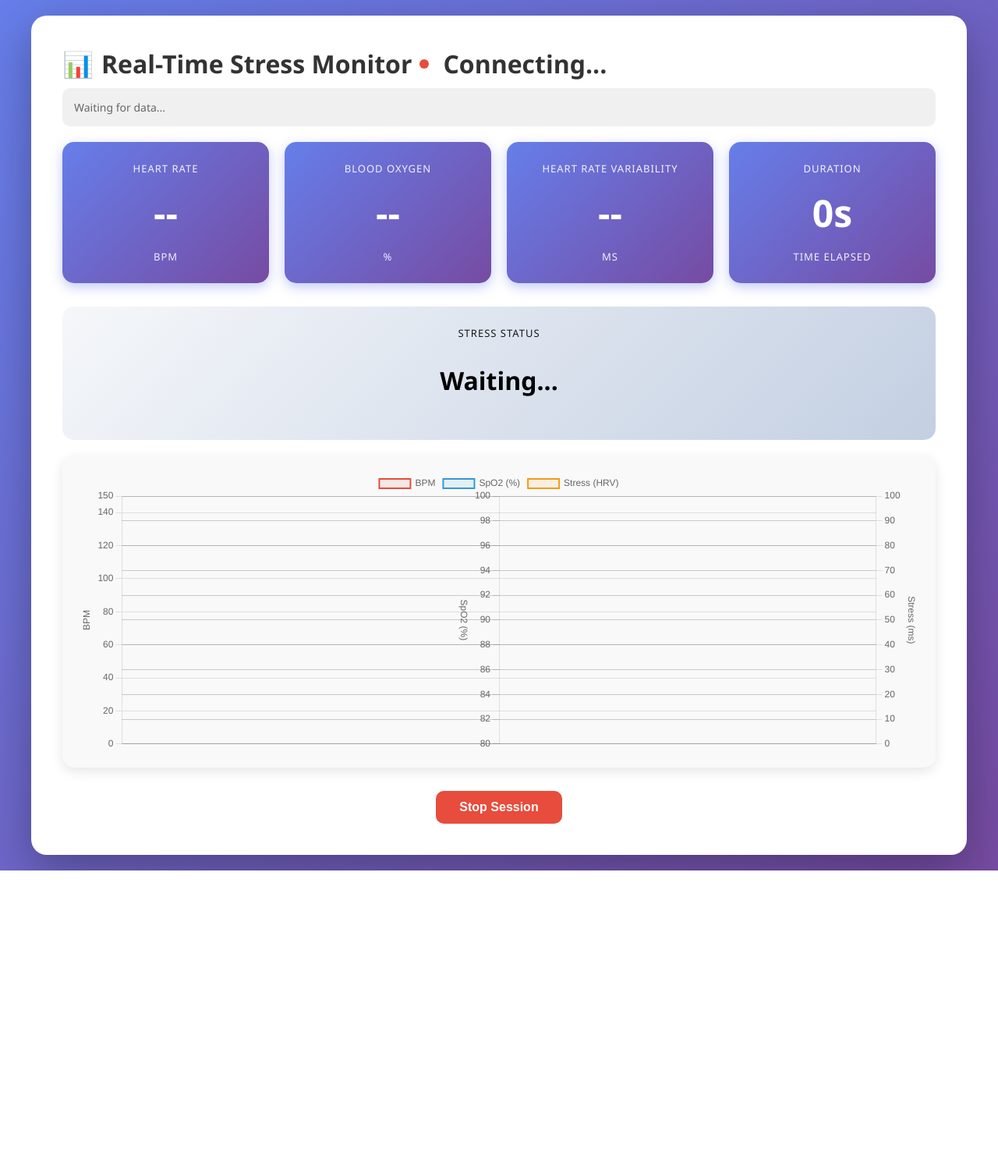
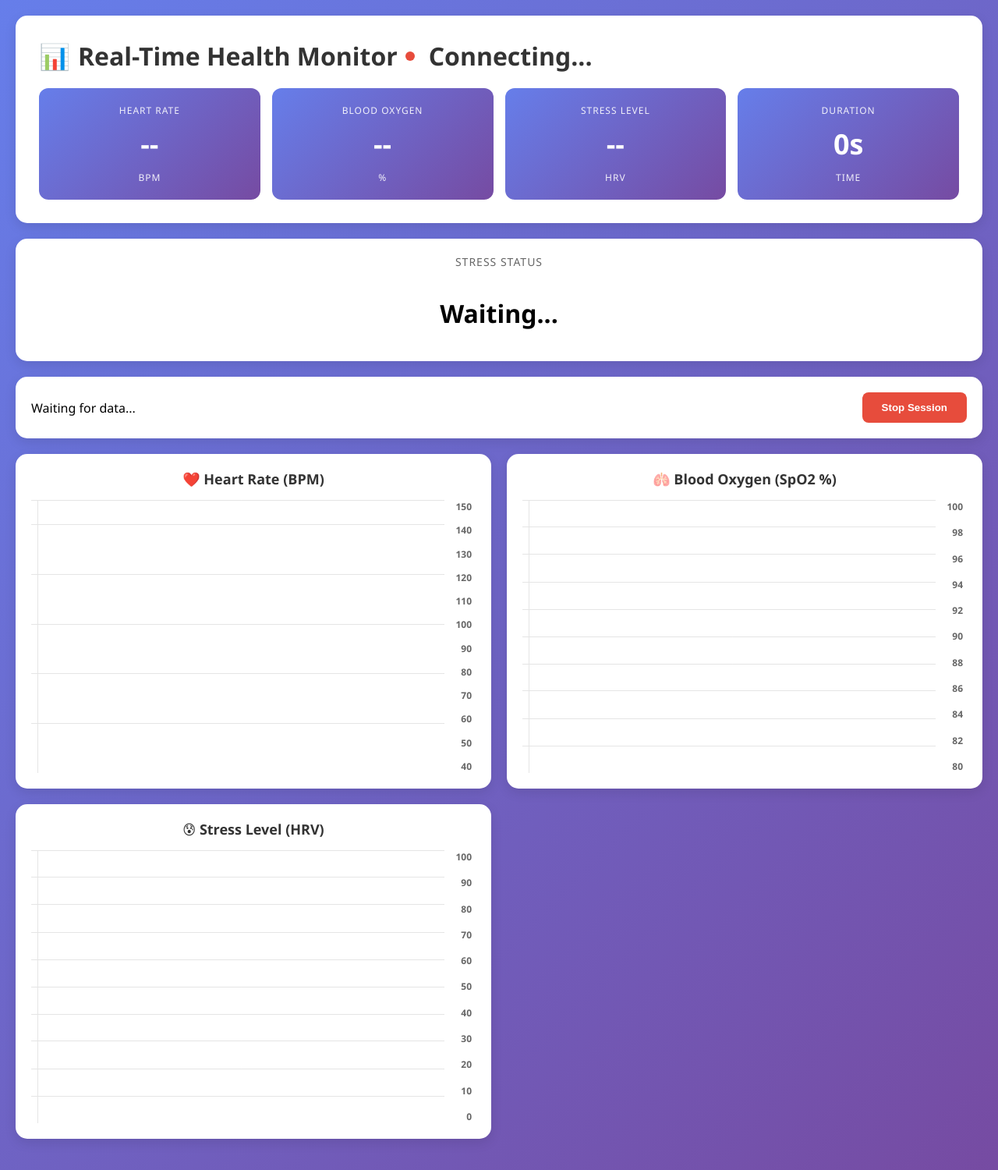
Before and after one commit to ceetahSG/Stress-Monitor-Device, a Flask app: page /api/live in a window 1280 px wide. Shown: the whole page at 78% size. Before the commit the page ends 1116 px from the top, so only its background shows below. Run offline with Flask 3, Linux system fonts and the light colour scheme; some libraries are stand-ins or nearby versions.

Commit message:
final version

```diff
--- a/templates/live_dashboard.html
+++ b/templates/live_dashboard.html
@@ -22,84 +22,133 @@
         }
 
         .container {
-            max-width: 1200px;
+            max-width: 1400px;
             margin: 0 auto;
+        }
+
+        .header {
             background: white;
-            border-radius: 20px;
-            box-shadow: 0 20px 60px rgba(0, 0, 0, 0.3);
-            padding: 40px;
+            border-radius: 15px;
+            padding: 30px;
+            margin-bottom: 20px;
+            box-shadow: 0 5px 15px rgba(0, 0, 0, 0.1);
         }
 
         h1 {
             color: #333;
-            margin-bottom: 10px;
+            margin-bottom: 15px;
             display: flex;
             align-items: center;
             gap: 10px;
         }
 
-        .status-bar {
-            background: #f0f0f0;
-            padding: 15px;
-            border-radius: 10px;
-            margin-bottom: 20px;
-            color: #666;
-            font-size: 14px;
-        }
-
         .metrics {
             display: grid;
-            grid-template-columns: repeat(auto-fit, minmax(200px, 1fr));
-            gap: 20px;
-            margin-bottom: 30px;
+            grid-template-columns: repeat(auto-fit, minmax(150px, 1fr));
+            gap: 15px;
+            margin-top: 20px;
         }
 
         .metric {
             background: linear-gradient(135deg, #667eea 0%, #764ba2 100%);
             color: white;
-            padding: 25px;
-            border-radius: 15px;
+            padding: 20px;
+            border-radius: 12px;
             text-align: center;
-            box-shadow: 0 5px 15px rgba(102, 126, 234, 0.4);
         }
 
         .metric-value {
-            font-size: 48px;
+            font-size: 36px;
             font-weight: bold;
-            margin: 15px 0;
+            margin: 10px 0;
         }
 
         .metric-label {
-            font-size: 13px;
+            font-size: 12px;
             opacity: 0.9;
             text-transform: uppercase;
             letter-spacing: 1px;
         }
 
-        .chart-container {
-            position: relative;
-            height: 400px;
-            margin-bottom: 30px;
-            background: #f9f9f9;
+        .charts-grid {
+            display: grid;
+            grid-template-columns: repeat(auto-fit, minmax(450px, 1fr));
+            gap: 20px;
+            margin-bottom: 20px;
+        }
+
+        .chart-card {
+            background: white;
             border-radius: 15px;
             padding: 20px;
             box-shadow: 0 5px 15px rgba(0, 0, 0, 0.1);
+            position: relative;
+        }
+
+        .chart-card h2 {
+            color: #333;
+            font-size: 18px;
+            margin-bottom: 15px;
+            text-align: center;
+        }
+
+        .chart-wrapper {
+            position: relative;
+            height: 350px;
+            display: flex;
+            align-items: center;
+        }
+
+        .chart-container {
+            position: relative;
+            height: 100%;
+            flex: 1;
+            margin-right: 40px;
+        }
+
+        .values-axis {
+            position: absolute;
+            right: 0;
+            top: 0;
+            height: 100%;
+            display: flex;
+            flex-direction: column;
+            justify-content: space-between;
+            text-align: right;
+            font-size: 12px;
+            color: #666;
+            font-weight: bold;
+            padding-right: 5px;
+        }
+
+        .status-bar {
+            background: white;
+            border-radius: 15px;
+            padding: 20px;
+            margin-bottom: 20px;
+            box-shadow: 0 5px 15px rgba(0, 0, 0, 0.1);
+            display: flex;
+            justify-content: space-between;
+            align-items: center;
+            flex-wrap: wrap;
+            gap: 15px;
         }
 
         .stress-indicator {
-            background: linear-gradient(135deg, #f5f7fa 0%, #c3cfe2 100%);
-            padding: 25px;
+            background: white;
             border-radius: 15px;
+            padding: 20px;
+            box-shadow: 0 5px 15px rgba(0, 0, 0, 0.1);
             text-align: center;
             margin-bottom: 20px;
         }
 
-        .stress-level {
+        .stress-status {
             font-size: 32px;
             font-weight: bold;
-            margin: 15px 0;
-            padding: 15px;
-            border-radius: 10px;
+            padding: 20px;
+            border-radius: 12px;
+            margin-top: 15px;
         }
 
         .stress-high {
@@ -115,33 +164,6 @@
         .stress-low {
             background: #e8f5e9;
             color: #2e7d32;
-        }
-
-        .button-group {
-            display: flex;
-            gap: 10px;
-            justify-content: center;
-        }
-
-        button {
-            padding: 12px 30px;
-            border: none;
-            border-radius: 10px;
-            font-size: 16px;
-            cursor: pointer;
-            transition: all 0.3s;
-            font-weight: bold;
-        }
-
-        .btn-stop {
-            background: #e74c3c;
-            color: white;
-        }
-
-        .btn-stop:hover {
-            background: #c0392b;
-            transform: translateY(-2px);
-            box-shadow: 0 5px 15px rgba(231, 76, 60, 0.4);
         }
 
         .connection-indicator {
@@ -173,21 +195,34 @@
                 opacity: 0.5;
             }
         }
+
+        .btn-stop {
+            background: #e74c3c;
+            color: white;
+            padding: 12px 25px;
+            border: none;
+            border-radius: 8px;
+            cursor: pointer;
+            font-weight: bold;
+            transition: all 0.3s;
+        }
+
+        .btn-stop:hover {
+            background: #c0392b;
+            transform: translateY(-2px);
+        }
     </style>
 </head>
 
 <body>
     <div class="container">
+        <div class="header">
             <h1>
                 <span>📊</span>
-            Real-Time Stress Monitor
+                Real-Time Health Monitor
                 <span class="connection-indicator disconnected" id="connectionIndicator"></span>
                 <span id="connectionStatus">Connecting...</span>
             </h1>
-
-        <div class="status-bar">
-            <span id="statusText">Waiting for data...</span>
-        </div>
 
             <div class="metrics">
                 <div class="metric">
@@ -201,122 +236,227 @@
                     <div class="metric-label">%</div>
                 </div>
                 <div class="metric">
-                <div class="metric-label">Heart Rate Variability</div>
+                    <div class="metric-label">Stress Level</div>
                     <div class="metric-value" id="stress">--</div>
-                <div class="metric-label">ms</div>
+                    <div class="metric-label">HRV</div>
                 </div>
                 <div class="metric">
                     <div class="metric-label">Duration</div>
                     <div class="metric-value" id="duration">0s</div>
-                <div class="metric-label">Time Elapsed</div>
+                    <div class="metric-label">Time</div>
+                </div>
             </div>
         </div>
 
         <div class="stress-indicator">
-            <div class="metric-label">Stress Status</div>
-            <div class="stress-level" id="stressStatus">Waiting...</div>
+            <div style="font-size: 14px; color: #666; text-transform: uppercase; letter-spacing: 1px;">Stress Status
+            </div>
+            <div class="stress-status" id="stressStatus">Waiting...</div>
         </div>
 
-        <div class="chart-container">
-            <canvas id="liveChart"></canvas>
+        <div class="status-bar">
+            <div id="statusText">Waiting for data...</div>
+            <button class="btn-stop" onclick="stopSession()">Stop Session</button>
         </div>
 
-        <div class="button-group">
-            <button class="btn-stop" onclick="stopSession()">Stop Session</button>
+        <div class="charts-grid">
+            <div class="chart-card">
+                <h2>❤️ Heart Rate (BPM)</h2>
+                <div class="chart-wrapper">
+                    <div class="chart-container">
+                        <canvas id="bpmChart"></canvas>
+                    </div>
+                    <div class="values-axis" id="bpmAxis">
+                        <div>150</div>
+                        <div>140</div>
+                        <div>130</div>
+                        <div>120</div>
+                        <div>110</div>
+                        <div>100</div>
+                        <div>90</div>
+                        <div>80</div>
+                        <div>70</div>
+                        <div>60</div>
+                        <div>50</div>
+                        <div>40</div>
+                    </div>
+                </div>
+            </div>
+
+            <div class="chart-card">
+                <h2>🫁 Blood Oxygen (SpO2 %)</h2>
+                <div class="chart-wrapper">
+                    <div class="chart-container">
+                        <canvas id="spo2Chart"></canvas>
+                    </div>
+                    <div class="values-axis" id="spo2Axis">
+                        <div>100</div>
+                        <div>98</div>
+                        <div>96</div>
+                        <div>94</div>
+                        <div>92</div>
+                        <div>90</div>
+                        <div>88</div>
+                        <div>86</div>
+                        <div>84</div>
+                        <div>82</div>
+                        <div>80</div>
+                    </div>
+                </div>
+            </div>
+
+            <div class="chart-card">
+                <h2>😰 Stress Level (HRV)</h2>
+                <div class="chart-wrapper">
+                    <div class="chart-container">
+                        <canvas id="stressChart"></canvas>
+                    </div>
+                    <div class="values-axis" id="stressAxis">
+                        <div>100</div>
+                        <div>90</div>
+                        <div>80</div>
+                        <div>70</div>
+                        <div>60</div>
+                        <div>50</div>
+                        <div>40</div>
+                        <div>30</div>
+                        <div>20</div>
+                        <div>10</div>
+                        <div>0</div>
+                    </div>
+                </div>
+            </div>
         </div>
     </div>
 
     <script>
         const socket = io();
-        let chart = null;
+        let bpmChart = null;
+        let spo2Chart = null;
+        let stressChart = null;
+
         let chartData = {
             labels: [],
             bpm: [],
             spo2: [],
             stress: []
         };
+
         let sessionId = null;
         let startTime = null;
         let dataPoints = 0;
 
-        const ctx = document.getElementById('liveChart').getContext('2d');
-
-        function initChart() {
-            if (chart) chart.destroy();
-
-            chart = new Chart(ctx, {
+        // Initialize Charts
+        function initCharts() {
+            // BPM Chart
+            let bpmCtx = document.getElementById('bpmChart').getContext('2d');
+            if (bpmChart) bpmChart.destroy();
+            bpmChart = new Chart(bpmCtx, {
                 type: 'line',
                 data: {
                     labels: chartData.labels,
-                    datasets: [
-                        {
+                    datasets: [{
                         label: 'BPM',
                         data: chartData.bpm,
                         borderColor: '#e74c3c',
                         backgroundColor: 'rgba(231, 76, 60, 0.1)',
-                            borderWidth: 2,
+                        borderWidth: 3,
                         tension: 0.4,
                         fill: true,
-                            yAxisID: 'y'
+                        pointRadius: 2,
+                        pointBackgroundColor: '#e74c3c'
+                    }]
                 },
-                        {
-                            label: 'SpO2 (%)',
+                options: {
+                    responsive: true,
+                    maintainAspectRatio: false,
+                    plugins: {
+                        legend: { display: false }
+                    },
+                    scales: {
+                        y: {
+                            min: 40,
+                            max: 150,
+                            ticks: { display: false }
+                        },
+                        x: {
+                            display: false
+                        }
+                    }
+                }
+            });
+
+            // SpO2 Chart
+            let spo2Ctx = document.getElementById('spo2Chart').getContext('2d');
+            if (spo2Chart) spo2Chart.destroy();
+            spo2Chart = new Chart(spo2Ctx, {
+                type: 'line',
+                data: {
+                    labels: chartData.labels,
+                    datasets: [{
+                        label: 'SpO2 %',
                         data: chartData.spo2,
                         borderColor: '#3498db',
                         backgroundColor: 'rgba(52, 152, 219, 0.1)',
-                            borderWidth: 2,
+                        borderWidth: 3,
                         tension: 0.4,
                         fill: true,
-                            yAxisID: 'y1'
+                        pointRadius: 2,
+                        pointBackgroundColor: '#3498db'
+                    }]
                 },
-                        {
+                options: {
+                    responsive: true,
+                    maintainAspectRatio: false,
+                    plugins: {
+                        legend: { display: false }
+                    },
+                    scales: {
+                        y: {
+                            min: 80,
+                            max: 100,
+                            ticks: { display: false }
+                        },
+                        x: {
+                            display: false
+                        }
+                    }
+                }
+            });
+
+            // Stress Chart
+            let stressCtx = document.getElementById('stressChart').getContext('2d');
+            if (stressChart) stressChart.destroy();
+            stressChart = new Chart(stressCtx, {
+                type: 'line',
+                data: {
+                    labels: chartData.labels,
+                    datasets: [{
                         label: 'Stress (HRV)',
                         data: chartData.stress,
                         borderColor: '#f39c12',
                         backgroundColor: 'rgba(243, 156, 18, 0.1)',
-                            borderWidth: 2,
+                        borderWidth: 3,
                         tension: 0.4,
                         fill: true,
-                            yAxisID: 'y2'
-                        }
-                    ]
+                        pointRadius: 2,
+                        pointBackgroundColor: '#f39c12'
+                    }]
                 },
                 options: {
                     responsive: true,
                     maintainAspectRatio: false,
-                    interaction: {
-                        mode: 'index',
-                        intersect: false,
-                    },
                     plugins: {
-                        legend: {
-                            position: 'top',
-                        }
+                        legend: { display: false }
                     },
                     scales: {
                         y: {
-                            type: 'linear',
-                            display: true,
-                            position: 'left',
-                            title: { display: true, text: 'BPM' },
                             min: 0,
-                            max: 150
+                            max: 100,
+                            ticks: { display: false }
                         },
-                        y1: {
-                            type: 'linear',
-                            display: true,
-                            position: 'center',
-                            title: { display: true, text: 'SpO2 (%)' },
-                            min: 80,
-                            max: 100
-                        },
-                        y2: {
-                            type: 'linear',
-                            display: true,
-                            position: 'right',
-                            title: { display: true, text: 'Stress (ms)' },
-                            min: 0,
-                            max: 100
+                        x: {
+                            display: false
                         }
                     }
                 }
@@ -328,13 +468,15 @@
             document.getElementById('spo2').textContent = spo2 || '--';
             document.getElementById('stress').textContent = stress ? stress.toFixed(1) : '--';
 
+            // Update stress status
             let stressText = 'Waiting...';
             let stressClass = '';
+
             if (stress > 0) {
-                if (stress < 25) {
-                    stressText = '🔴 HIGH STRESS';
+                if (stress > 70) {
+                    stressText = '🔴 HIGHLY STRESSED';
                     stressClass = 'stress-high';
-                } else if (stress < 40) {
+                } else if (stress > 40) {
                     stressText = '🟡 MEDIUM STRESS';
                     stressClass = 'stress-medium';
                 } else {
@@ -345,16 +487,23 @@
 
             const statusEl = document.getElementById('stressStatus');
             statusEl.textContent = stressText;
-            statusEl.className = `stress-level ${stressClass}`;
+            statusEl.className = `stress-status ${stressClass}`;
         }
 
-        function updateChart() {
-            if (!chart) initChart();
-            chart.data.labels = chartData.labels;
-            chart.data.datasets[0].data = chartData.bpm;
-            chart.data.datasets[1].data = chartData.spo2;
-            chart.data.datasets[2].data = chartData.stress;
-            chart.update('none');
+        function updateCharts() {
+            if (bpmChart && spo2Chart && stressChart) {
+                bpmChart.data.labels = chartData.labels;
+                bpmChart.data.datasets[0].data = chartData.bpm;
+                bpmChart.update('none');
+
+                spo2Chart.data.labels = chartData.labels;
+                spo2Chart.data.datasets[0].data = chartData.spo2;
+                spo2Chart.update('none');
+
+                stressChart.data.labels = chartData.labels;
+                stressChart.data.datasets[0].data = chartData.stress;
+                stressChart.update('none');
+            }
         }
 
         function updateDuration() {
@@ -396,6 +545,7 @@
 
             if (!startTime) {
                 startTime = Date.now();
+                initCharts();
             }
 
             chartData.labels.push(dataPoints);
@@ -404,7 +554,8 @@
             chartData.stress.push(stress);
             dataPoints++;
 
-            if (chartData.labels.length > 120) {
+            // Keep last 300 points for smooth scrolling
+            if (chartData.labels.length > 300) {
                 chartData.labels.shift();
                 chartData.bpm.shift();
                 chartData.spo2.shift();
@@ -412,8 +563,8 @@
             }
 
             updateDisplay(bpm, spo2, stress);
-            updateChart();
-            document.getElementById('statusText').textContent = `Recording... Session: ${sessionId} | ${dataPoints} measurements`;
+            updateCharts();
+            document.getElementById('statusText').textContent = `Recording... Session: ${sessionId} | Data points: ${dataPoints}`;
         });
 
         socket.on('session_ended', (data) => {
@@ -433,8 +584,8 @@
         // Update duration every second
         setInterval(updateDuration, 1000);
 
-        // Initialize
-        initChart();
+        // Initialize on load
+        window.addEventListener('load', initCharts);
     </script>
 </body>
 
```
Also changed, not shown: README.md (added), instance/health.db, 1 other file. Lines whose indentation alone changed are shown as unchanged.
